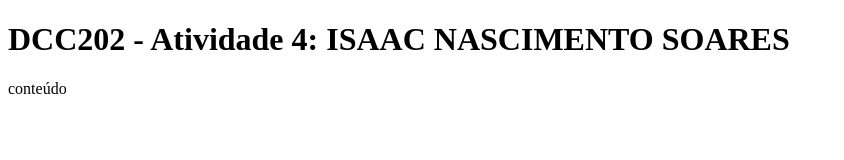
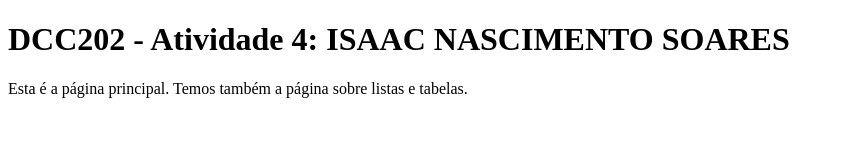
Before and after one commit to ufjf-dcc202/ufjf-dcc202-2023-3-a-atv4-IsaacNSoares, a website: page index.html in a window 1280 px wide. Shown: the whole page, without its empty margins (0-844 px from the left). Drawn offline with Linux system fonts and the light colour scheme.

Commit message:
adiciona parágrafo adequado após o título do main

```diff
--- a/index.html
+++ b/index.html
@@ -8,7 +8,7 @@
 <body>
   <main>
     <h1>DCC202 - Atividade 4: ISAAC NASCIMENTO SOARES</h1>
-    <p>conteúdo</p>
+    <p>Esta é a página principal. Temos também a página sobre listas e tabelas.</p>
   </main>
 </body>
 </html>
```
